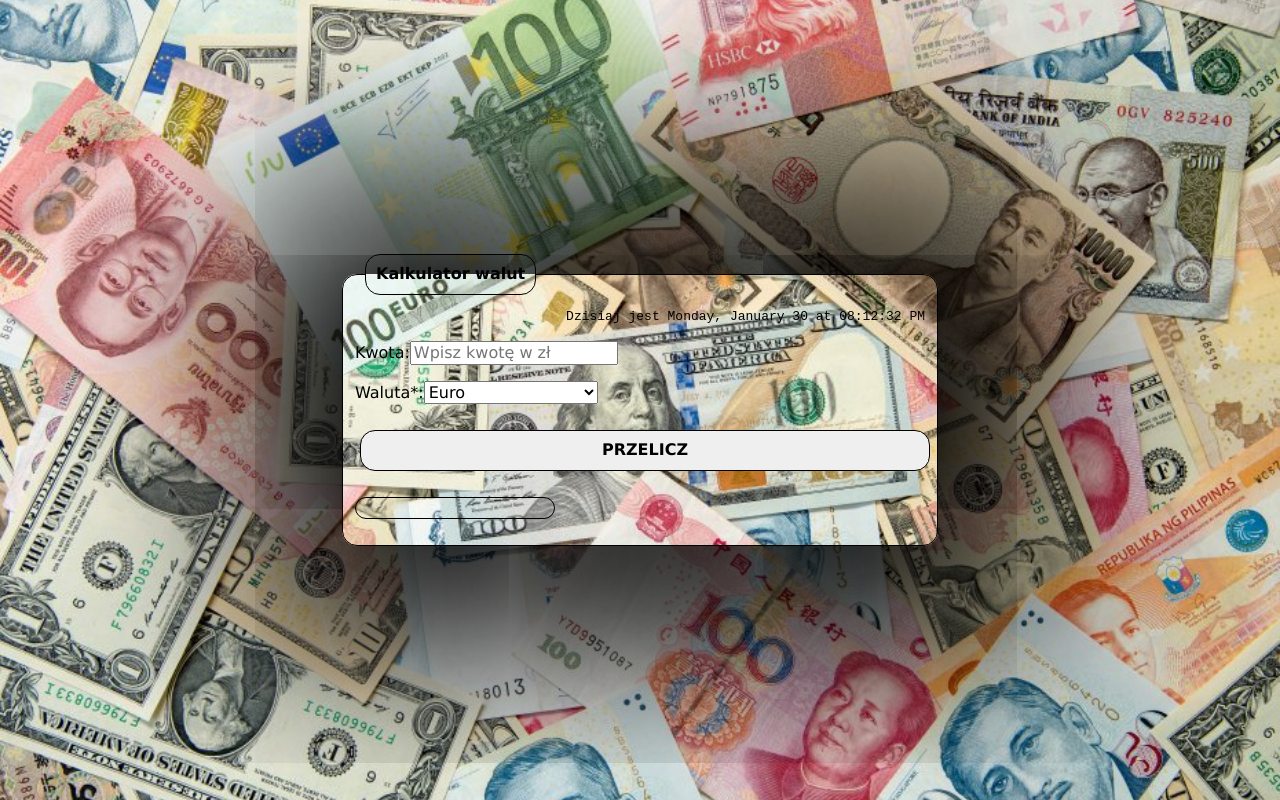
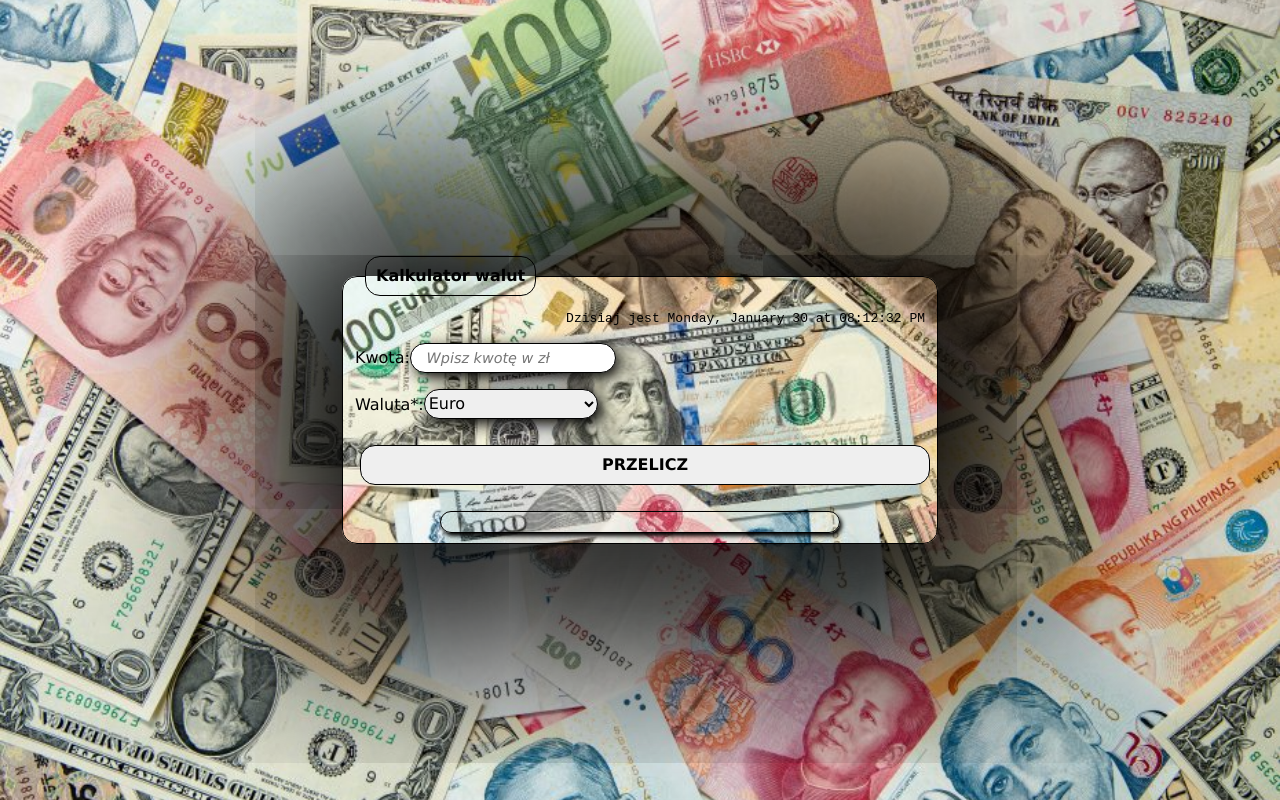
Before and after one commit to Gosia-Magdzik/kantor-react, a React (Create React App) app: page / in a window 1280 px wide. Built offline with nearby package versions, Linux system fonts and the light colour scheme.

Commit message:
form component styled

```diff
--- a/src/Form/Result/styled.js
+++ b/src/Form/Result/styled.js
@@ -4,6 +4,8 @@ export const StyleResult = styled.p`
     padding: 10px;
     border: 1px solid  ${({theme}) => theme.color.black};
     border-radius: 15px;
-    max-width: 200px;
-    background-color: ${({theme}) => theme.color.azure};
+    max-width: 400px;
+    background-color: ${({theme}) => theme.color.MarigoldYellow};
+    margin: 0 auto;
+    box-shadow: 2px 3px 4px ${({theme}) => theme.color.GrayNickel};
 `;
--- a/src/Form/index.js
+++ b/src/Form/index.js
@@ -7,8 +7,8 @@ import {
     StyledFieldset,
     StyledLegend,
     StyledCurrency,
-    StyledButton
-
+    StyledButton,
+    StyledInput,
  } from "./styled";
 
 
@@ -28,24 +28,23 @@ return (
                 <StyledLegend>Kalkulator walut</StyledLegend>
                 <p>
                     <StyledCurrency>Kwota: </StyledCurrency>
-                    <input
+                    <StyledInput
                         value={amount}
                         onChange= {({target}) => setAmount(target.value)}
-                        className="fieldset__output"
                         type="number"
                         step="0.1"
                         name="zl"
                         id="zl"
                         required
-                        placeholder="Wpisz kwotę w zł"
+                        placeholder="   Wpisz kwotę w zł"
                     />
                 </p>
                 <p>
                     <span className="fieldset__currency">
                         Waluta*:
                     </span>
-                    <select
-                        className="fieldset__output"
+                    <StyledInput
+                        as="select"
                         value={currency}
                         onChange= {({target}) => setCurrency(target.value)}
                     >
@@ -57,7 +56,7 @@ return (
                                 {currency.name}
                             </option>
                         )))}
-                    </select>
+                    </StyledInput>
                 </p>
                 <p>
                     <StyledButton>PRZELICZ</StyledButton>
--- a/src/Form/styled.js
+++ b/src/Form/styled.js
@@ -6,7 +6,7 @@ export const StyledForm = styled.form`
 `;
 
 export const StyledFieldset = styled.fieldset`
-    border: 1px solid black;
+    border: 1px solid ${({theme}) => theme.color.black};
     border-radius: 15px;
     background-color: ${({theme}) => theme.color.jupiter};
     box-shadow: 5px 5px 200px 100px ${({theme}) => theme.color.PinkSwan};
@@ -50,8 +50,24 @@ export const StyledButton = styled.button`
 
     &:active {
         filter: brightness(110%);
-        box-shadow: 2px 3px 4px ${({theme}) => theme.color.GrayNickel};;
+        box-shadow: 2px 3px 4px ${({theme}) => theme.color.GrayNickel};
         transition: 0.5s;
         scale: 1.08;
     }
 `;
+
+export const StyledInput = styled.input`
+    border: 1px solid ${({theme}) => theme.color.black};
+    border-radius: 15px;
+    background-color: ${({theme}) => theme.color.jupiter};
+    box-shadow: 5px 5px 15px  ${({theme}) => theme.color.PinkSwan};
+    height: 30px;
+
+    ::placeholder {
+        color: ${({theme}) => theme.color.GrayNickel};
+        font-style: italic;
+        font-size: 0.9em;
+    }
+
+
+`;
```
